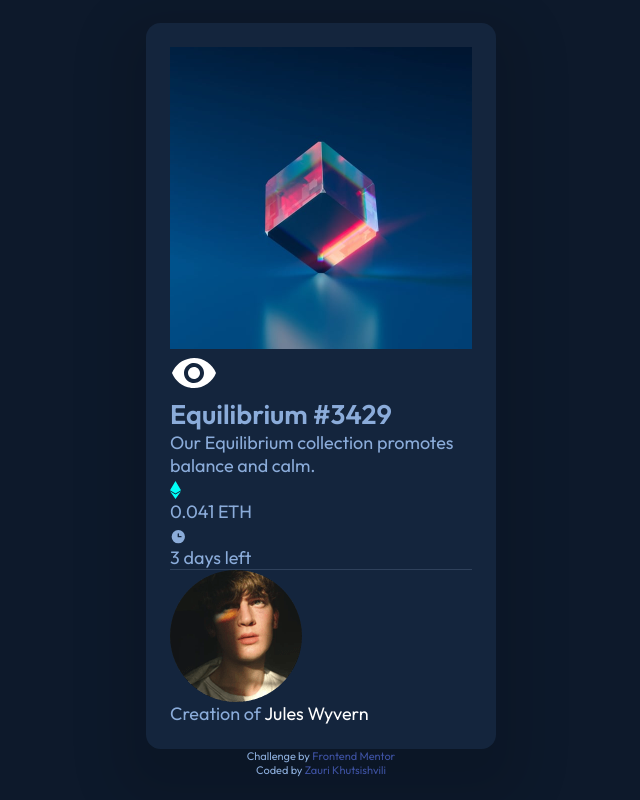
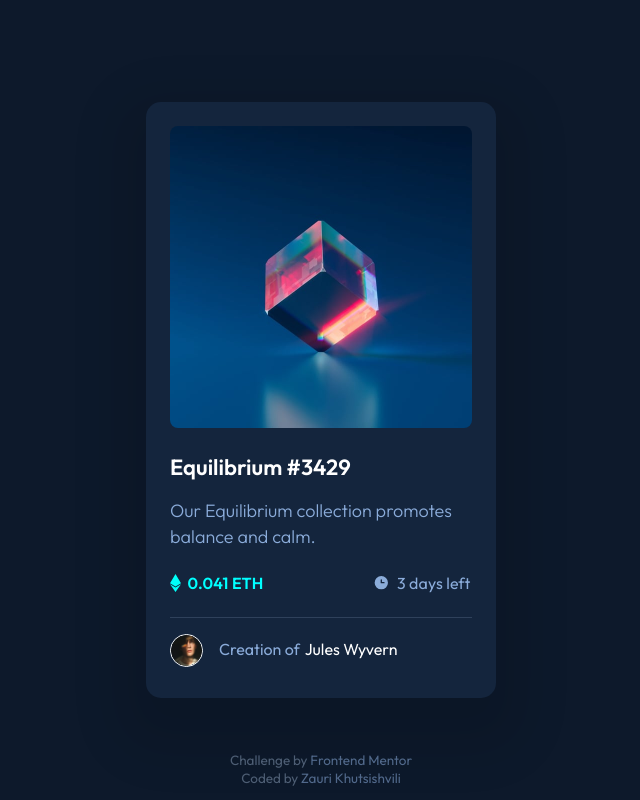
Before and after one commit to zauri-khutsishvili/nft-preview-card-component, a plain HTML site: page index.html in a window 1280 px wide. Shown: the whole page, without its empty margins (319-959 px from the left). Drawn offline with Linux system fonts and the light colour scheme.

Commit message:
Update style.css

```diff
--- a/css/style.css
+++ b/css/style.css
@@ -1,28 +1,25 @@
-@import
-url('https://fonts.googleapis.com/css2?family=Outfit:wght@300;400;600&display=swap');
-
-* {
-    padding: 0;
-    margin: 0;
-    box-sizing: border-box;
-}
-
 :root {
-    /* Primary */
     --soft-blue: hsl(215, 51%, 70%);
     --cyan: hsl(178, 100%, 50%);
-    /* Neutral */
     --very-dark-blue-main-bg: hsl(217, 54%, 11%);
     --very-dark-blue-card-bg: hsl(216, 50%, 16%);
     --very-dark-blue-line: hsl(215, 32%, 27%);
     --white: hsl(0, 0%, 100%);
 }
 
-body {
-    font-size: 18px;
+*, *::after, *::before {
+    padding: 0;
+    margin: 0;
+    box-sizing: inherit;
+}
+
+html {
+    font-size: 10px;
     font-family: 'Outfit', sans-serif;
     color: var(--soft-blue);
     background-color: var(--very-dark-blue-main-bg);
+    box-sizing: border-box;
+    position: relative;
 }
 
 img {
@@ -30,21 +27,8 @@ img {
     vertical-align: middle;
 }
 
-a {
-    text-decoration: none;
-}
-
-a:link, a:visited {
-    color: var(--white);
-}
-
-a:hover {
-    color: var(--cyan);
-    transition: opacity 5.25s ease-in-out;
-}
-
 .container {
-    height: calc(100vh - 1px);
+    height: 100vh;
     display: flex;
     flex-direction: column;
     justify-content: center;
@@ -52,20 +36,23 @@ a:hover {
 }
 
 .card {
-    width: 350px;
-    padding: 1.5rem;
-    border-radius: .91rem;
+    max-width: 35rem;
+    height: 59.6rem;
+    padding: 2.4rem;
+    border-radius: 1.5rem;
     background-color: var(--very-dark-blue-card-bg);
-    box-shadow: 0 1.5rem 3rem 2rem rgba(0, 0, 0, .1);
+    box-shadow: 0 2.4rem 4.8rem 3rem rgba(0, 0, 0, .1);
+    display: flex;
+    flex-direction: column;
 }
 
-.nft {
-    border-radius: .5rem;
-    margin-bottom: .36rem;
+.card__nft {
+    border-radius: .8rem;
+    margin-bottom: .576rem;
     position: relative;
 }
 
-.cyan {
+.card__cyan {
     position: absolute;
     top: 0;
     width: 100%;
@@ -76,139 +63,171 @@ a:hover {
     align-items: center;
     opacity: 0;
     background-color: hsla(178, 100%, 50%, 0.5);
-    border-radius: .5rem;
+    border-radius: .8rem;
     transition: opacity 0.25s ease-in-out;
     cursor: pointer;
 }
 
-.cyan:hover {
+.card__cyan:hover {
     opacity: 1;
 }
 
-.description h1 {
-    font-size: 1.32rem;
-    letter-spacing: .028rem;
+.card__title {
+    font-size: 2.2rem;
     font-weight: 600;
-    margin-top: 1.18rem;
+    color: var(--white);
+    display: inline-block;
+    margin-top: 1.3rem;
+    cursor: pointer;
+    transition: .125s ease-in-out;
 }
 
-.description p {
-    font-size: 1.13rem;
+.card__title:hover {
+    color: var(--cyan);
+}
+
+.card__description {
+    font-size: 1.8rem;
     font-weight: 300;
-    line-height: 1.6rem;
-    margin-top: 1.1rem;
-    margin-bottom: 1.42rem;
+    line-height: 2.6rem;
+    margin-top: 1.7rem;
+    margin-bottom: 2.272rem;
     color: var(--soft-blue);
 }
 
-.price {
+.card__price {
     display: flex;
     flex-direction: row;
     justify-content: space-between;
-    margin-top: 1.55rem;
-    margin-bottom: 1.5rem;
+    flex-wrap: wrap;
+    gap: .3rem 1rem;
+    margin-top: 2.3rem;
+    margin-bottom: 2.4rem;
 }
 
-.price div {
+.card__price div {
     display: flex;
     align-items: center;
 }
 
-.ethereum {
-    font-size: .95rem;
+.card__ethereum {
+    font-size: 1.6rem;
     font-weight: 600;
-    letter-spacing: .05em;
+    letter-spacing: 0.02rem;
     color: cyan;
     display: inline;
 }
 
-.time-left {
-    font-size: 1rem;
-    letter-spacing: .005em;
+.card__time-left {
+    font-size: 1.6rem;
+    font-weight: 400;
+    color: var(--soft-blue);
+    letter-spacing: 0.01rem;
+    display: inline;
+    margin-right: .16rem;
+}
+
+.card__eth-img, .card__icon-clock {
+    margin-right: .656rem;
+}
+
+.card__divider {
+    border: none;
+    background-color: var(--very-dark-blue-line);
+    height: .1rem;
+}
+
+.card__artist {
+    margin-top: 1.6rem;
+    margin-bottom: .72rem;
+    display: flex;
+    align-items: center;
+    flex-wrap: wrap;
+}
+
+.card__artist img {
+    width: 3.3rem;
+    border: .1rem solid var(--white);
+    border-radius: 50%;
+    margin-right: 1.6rem;
+}
+
+.card__artist-text {
+    font-size: 1.6rem;
     font-weight: 400;
     color: var(--soft-blue);
     display: inline;
-    margin-right: .1rem;
+    margin-bottom: 0.16rem;
 }
 
-.eth-img, .icon-clock {
-    margin-right: .41rem;
+.card__artist-text a {
+    margin-left: 0.15rem;
+    text-decoration: none;
+    color: var(--white);
+    transition: .125s ease-in-out;
 }
 
-hr {
-    border: none;
-    background-color: var(--very-dark-blue-line);
-    height: 1px;
-}
-
-.artist {
-    margin-top: 1rem;
-    margin-bottom: .45rem;
-    display: flex;
-    align-items: center;
-}
-
-.artist img {
-    width: 11%;
-    border: 1px solid var(--white);
-    border-radius: 50%;
-    margin-right: 1rem;
-}
-
-.artist-text {
-    font-size: 1.005rem;
-    font-weight: 400;
-    color: var(--soft-blue);
-    display: inline;
-    margin-bottom: 0.1rem;
-}
-
-.artist-text a {
-    letter-spacing: 0.015em;
+.card__artist-text a:hover {
+    color: var(--cyan);
 }
 
 .attribution {
-    font-size: 11px;
+    position: absolute;
+    bottom: 0;
+    font-size: 1.35rem;
+    color: hsl(215, 20%, 38%);
     text-align: center;
+    margin-bottom: 1em;
 }
 
 .attribution a {
-    color: hsl(228, 45%, 44%);
+    color: hsla(215, 51%, 70%, .55);
+    transition: .125s;
+    text-decoration: none;
 }
 
-@media (max-width: 375px) {
+.attribution a:hover {
+    color: var(--soft-blue);
+}
+
+@media (max-width: 380px) {
     .card {
-        width: 327px;
-        box-shadow: 0 .5rem 2rem 1rem rgba(0, 0, 0, .1);
+        max-width: 32.7rem;
+        height: auto;
+        box-shadow: 0 .8rem 3.2rem 1.6rem rgba(0, 0, 0, .1);
     }
 
-    .description p {
-        font-size: 1rem;
-        margin-top: 0.9rem;
-        margin-bottom: 1rem;
+    .card__title {
+        margin-top: 1.2rem;
     }
 
-    .price {
-        margin-top: 1rem;
-        margin-bottom: 1rem;
+    .card__description {
+        font-size: 1.6rem;
+        margin-top: 1.2rem;
+        margin-bottom: 1.6rem;
     }
 
-    .ethereum {
-        letter-spacing: .01rem;
+    .card__price {
+        margin-top: 1.6rem;
+        margin-bottom: 1.6rem;
     }
 
-    .time-left {
-        font-size: 0.95rem;
+    .card__ethereum {
+        font-size: 1.5rem;
+        letter-spacing: 0.01rem;
+    }
+
+    .card__time-left {
+        font-size: 1.52rem;
         letter-spacing: normal;
     }
 
-    .artist img {
-        width: 11.9%;
-        margin-bottom: -0.4rem;
+    .card__artist {
+        margin-bottom: 0;
     }
 
-    .artist-text {
-        font-size: .945rem;
-        margin-top: 0.4rem;
+    .card__artist-text {
+        font-size: 1.52rem;
+        margin-top: .2rem;
     }
 }
```
